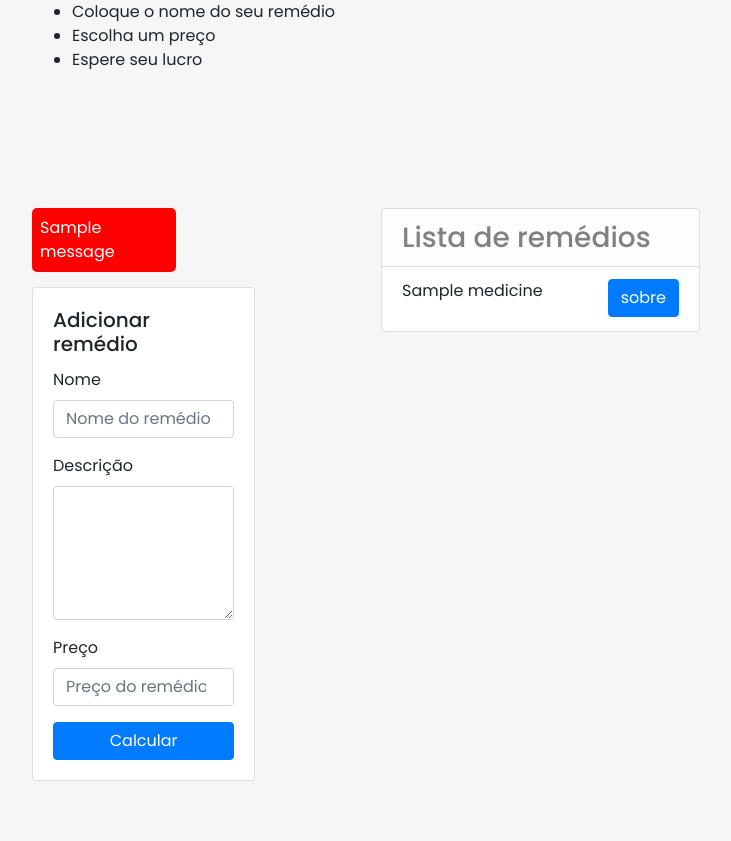
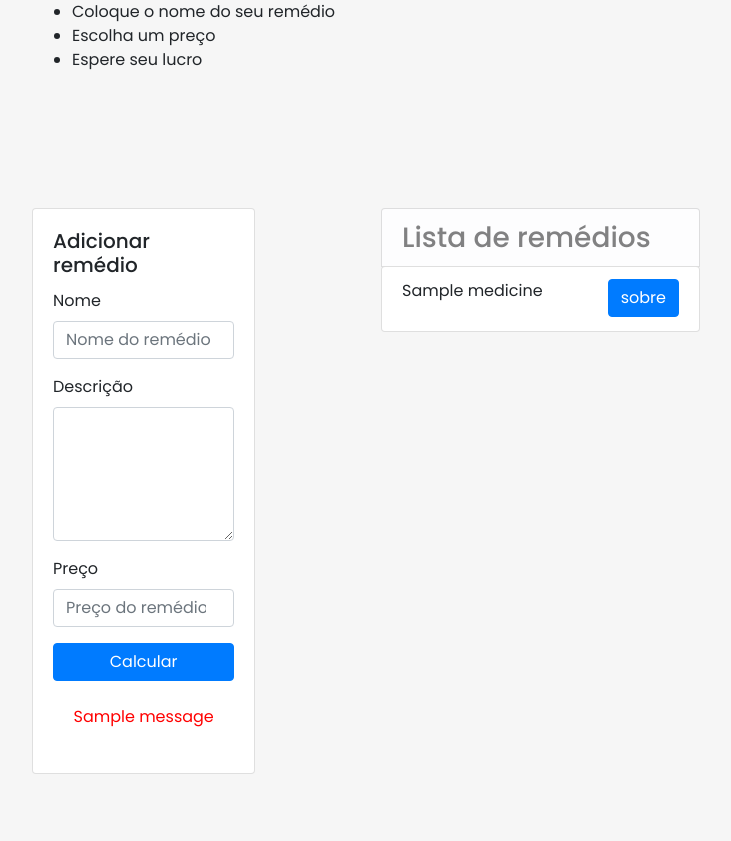
Before and after one commit to FreitasGa/Farmax, a Flask app: page / in a window 1280 px wide. Shown: the part 454-1295 px from the top of the page, without its empty margins (274-1005 px from the left). After the commit the page ends 1228 px from the top, so only its background shows below. Run offline with Flask 2, Linux system fonts and the light colour scheme; one stand-in notice (Sample message) is shown; a database or web service that is not in the repository returns one stand-in record (values such as "Sample title"); some libraries are stand-ins or nearby versions.

Commit message:
Finish work

```diff
--- a/app/calc.py
+++ b/app/calc.py
@@ -4,7 +4,7 @@ def calcMax(price):
     x = symbols('x')
 
     price = int(price)
-    cost = 0.003 * x ** 2 + 80 * x + 50000
+    cost = -0.003 * x ** 2 + 80 * x + 50000
     receipt = price * x
     profit = receipt - cost
 
@@ -13,5 +13,6 @@ def calcMax(price):
 
     max = solve(d1, x)
     max = max[0]
+    max = int(max)
 
-    return int(max)
+    return abs(max)
--- a/app/routes.py
+++ b/app/routes.py
@@ -1,4 +1,5 @@
 from flask import Blueprint, redirect, render_template, request, url_for, flash, Flask
+from sympy.core.logic import Not
 from config import mongo
 from calc import calcMax
 
@@ -28,8 +29,7 @@ def add_medicine():
     count = calcMax(price)
     max = count * price
 
-    if name != medicine_collection.find_one({"name": name})["name"]:
-        print("cheguei")
+    if medicine_collection.find_one({"name": name}) == None:
         item = {"name": name, "price": price, "description": description, "count": count, "max": max}
         medicine_collection.insert_one(item)
 
--- a/app/templates/main.html
+++ b/app/templates/main.html
@@ -49,10 +49,11 @@
     .alert-error {
       margin-bottom: 15px;
       padding: 8px;
-      background-color: red;
-      color: white;
+      background-color: white;
+      color: red;
       border-radius: 5px;
-      width: 45%;
+      width: 100%;
+      text-align: center;
     }
 
     img {
@@ -90,9 +91,6 @@
 <div class="container-fluid">
     <div class="row ">
         <div class="col-sm-6 align-items-center">
-            {% for message in get_flashed_messages() %}
-              <div class="alert-error">{{ message }}</div>
-            {% endfor %}
           <div class="card" style="width: 70%;">
             <div class="card-body">
               <h5 class="card-title">Adicionar remédio</h5>
@@ -139,6 +137,11 @@
                             >
                                 Calcular
                             </button>
+                            <p>
+                              {% for message in get_flashed_messages() %}
+                                <div class="alert-error">{{ message }}</div>
+                              {% endfor %}
+                            </p>
                         </div>
                     </form>
                 </div>
@@ -179,12 +182,12 @@
                     <h6>Lucro máximo</h6>
                     <ul>
                         <li><p>Venda <strong>{{item.count}}</strong> unidades para obter o lucro maximo</p></li>
-                        <li><p>Lucro maximo: <strong>{{item.max}}</strong> </p></li>
+                        <li><p>Lucro maximo: <strong>R$ {{item.max}}</strong> </p></li>
                     </ul>
                     <h6>Informações Gerais</h6>
                     <ul>
                         <li><p>Nome: {{item.name}}</p></li>
-                        <li><p>Preço: {{item.price}}</p></li>
+                        <li><p>Preço: R$ {{item.price}}</p></li>
                     </ul>
                 </div>
                 {% if item.description%}
```
